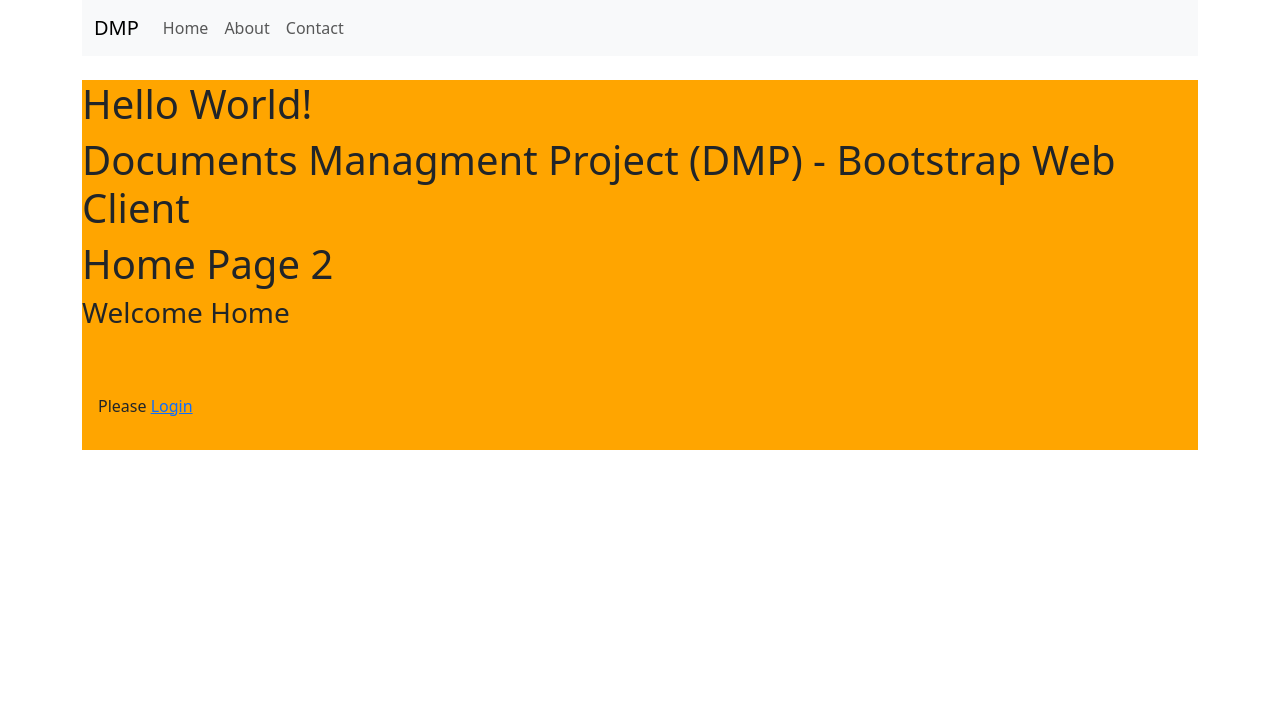
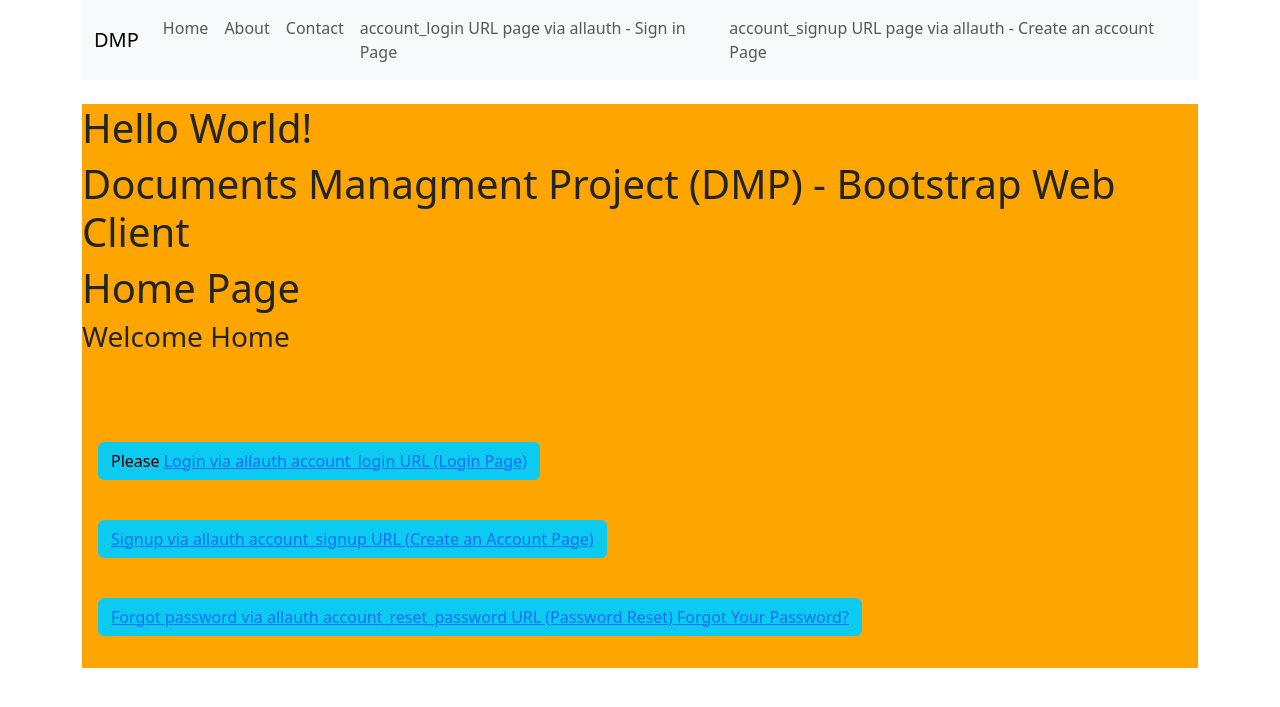
Before and after one commit to edmontheprogrammer/documents_managment_project, a Django app: page / in a window 1280 px wide. Shown: the top 707 px of the page. Run offline with Django 5.2, Linux system fonts and the light colour scheme.

Commit message:
Updating portal links (URLs) to use allauth built-in URLs

```diff
--- a/backend/portal/templates/about.html
+++ b/backend/portal/templates/about.html
@@ -1,7 +1,7 @@
 {% extends 'base.html' %} {% block content %}
 <style>
   .AboutPage {
-    background-color: purple;
+    background-color: red;
   }
 </style>
 <div class="AboutPage">
--- a/backend/portal/templates/home.html
+++ b/backend/portal/templates/home.html
@@ -7,16 +7,22 @@
 <div class="HomePage">
   <h1>Hello World!</h1>
   <h1>Documents Managment Project (DMP) - Bootstrap Web Client</h1>
-  <h1>Home Page 2</h1>
+  <h1>Home Page </h1>
   <h3 style="center">Welcome Home</h3>
   <div class="container text-dark mt-5">
     <div class="row justify-content-md-center">
       <div class="col md-5 p-3">
         {% if user.is_authenticated%}
         <p>Welcome, {{user.username}}</p>
-        <a href="http://127.0.0.1:8000/accounts/logout/">Logout</a>
+        <br/>
+        <a href="{% url "account_logout" %}">Logout via allauth account_logout URL</a>
         {%else%}
-        <p>Please <a href="http://127.0.0.1:8000/accounts/login/">Login</a></p>
+        <br/>
+        <p><button type="button" class="btn btn-info">Please <a href="{% url "account_login" %}">Login via allauth account_login URL (Login Page)</a></button></p>
+        <br/>
+        <p> <button type="button" class="btn btn-info"> <a href="{% url "account_signup" %}">Signup via allauth account_signup URL (Create an Account Page)</a> </button></p>
+          <br/>
+          <p><button type="button" class="btn btn-info"> <a href="{% url "account_reset_password" %}">Forgot password via allauth account_reset_password URL (Password Reset) Forgot Your Password?</a></button></p>
         {%endif%}
       </div>
     </div>
--- a/backend/portal/templates/navbar.html
+++ b/backend/portal/templates/navbar.html
@@ -25,6 +25,17 @@
         <li class="nav-item">
           <a class="nav-link" href="{% url 'contact' %}">Contact</a>
         </li>
+
+        <li class="nav-item">
+          <a class="nav-link" href="{% url 'account_login' %}"
+            >account_login URL page via allauth - Sign in Page</a>
+        </li>
+
+        <li class="nav-item">
+          <a class="nav-link" href="{% url "account_signup" %}">
+            account_signup URL page via allauth - Create an account Page
+          </a>
+        </li>
       </ul>
     </div>
   </div>
--- a/backend/portal/urls.py
+++ b/backend/portal/urls.py
@@ -1,8 +1,15 @@
-from django.urls import path
+from django.urls import path, include
 from . import views
 
 urlpatterns = [
+    # This includes all of the built-in URLs from allauth:
+    path("accounts/", include("allauth.urls")),
+    # This line should send the users to the "account_login" page
+    # "accounts/login"
     path('', views.home, name='home'),
     path('about/', views.about, name='about'),
     path('contact/', views.contact, name='contact'),
+    path('signin-page/', views.signinpage, name='signin-page'),
+    path('create-account-page/', views.createaccountpage,
+         name='create-account-page'),
 ]
--- a/backend/portal/views.py
+++ b/backend/portal/views.py
@@ -12,3 +12,11 @@ def about(request):
 
 def contact(request):
     return render(request, 'contact.html', {})
+
+
+def signinpage(request):
+    return render(request, 'signin.html', {})
+
+
+def createaccountpage(request):
+    return render(request, 'createaccount.html', {})
--- a/frontend/src/App.tsx
+++ b/frontend/src/App.tsx
@@ -20,6 +20,8 @@ import Home from "./pages/Home";
 import Contact from "./pages/Contact";
 import NoPage from "./pages/NoPage";
 import About from "./pages/About";
+import Signin from "./pages/Signin";
+import CreateAccount from "./pages/CreateAccount";
 
 function App() {
   return (
@@ -29,6 +31,8 @@ function App() {
           <Route index element={<Home />} />
           <Route path="about" element={<About />} />
           <Route path="contact" element={<Contact />} />
+          <Route path="signin" element={<Signin />} />
+          <Route path="createaccount" element={<CreateAccount />} />
           <Route path="*" element={<NoPage />} />
         </Route>
       </Routes>
--- a/frontend/src/pages/CSS/About.css
+++ b/frontend/src/pages/CSS/About.css
@@ -1,3 +1,3 @@
 .AboutPage {
-    background-color: purple;
+    background-color: red;
 }
--- /dev/null
+++ b/frontend/src/pages/CSS/CreateAccount.css
@@ -0,0 +1,3 @@
+.CreateAccount {
+    background-color: saddlebrown;
+}
--- /dev/null
+++ b/frontend/src/pages/CSS/Signin.css
@@ -0,0 +1,3 @@
+.SigninPage {
+    background-color: green;
+}
```
Also changed, not shown: backend/backend/settings.py (+9 -3 lines), backend/portal/templates/createaccount.html (added, +13 -0 lines), backend/portal/templates/signin.html (added, +14 -0 lines), frontend/src/pages/About.tsx (+15 -0 lines), frontend/src/pages/CreateAccount.tsx (added, +12 -0 lines), frontend/src/pages/Home.tsx (+14 -0 lines), frontend/src/pages/Layout.tsx (+12 -0 lines), frontend/src/pages/Signin.tsx (added, +12 -0 lines).
